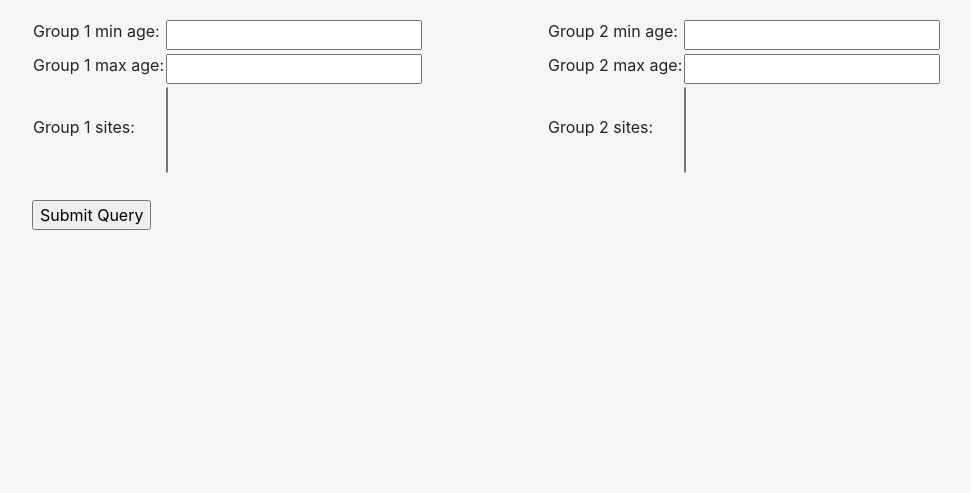
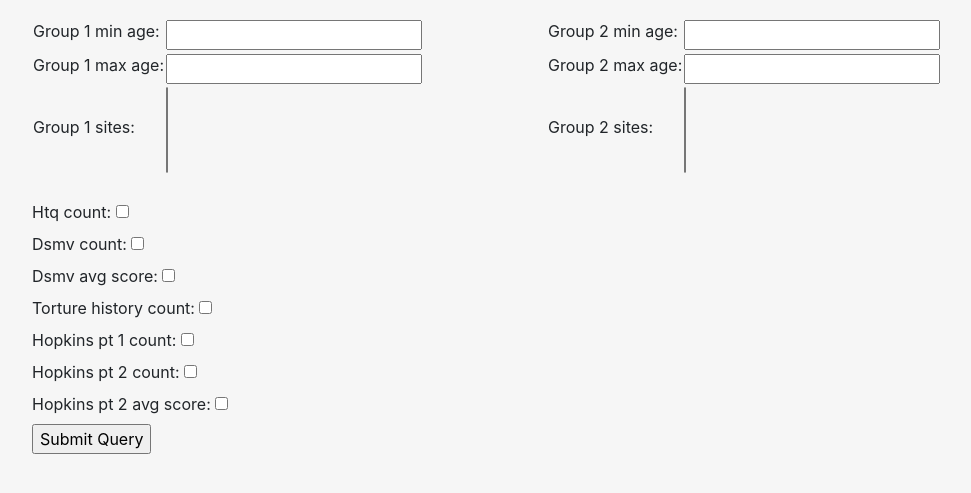
Before and after one commit to sbetti02/HTQR, a Django app: page /analytics/ in a window 1280 px wide. Shown: the part 173-666 px from the top of the page, without its empty margins (108-1079 px from the left). Run offline with Django 3.2, Linux system fonts and the light colour scheme; the visitor is signed in with stand-in values (Sample User, id 1); data that the repository does not hold is empty; parts of the project's set-up code (start-up, migrations or seed data) failed here and were passed over; some libraries are stand-ins or nearby versions.

Commit message:
Add booleans for fields to query on and pass that through to results page (#59)
* Only showing perform analytics button for superusers and site admins

* Got data getting passed through correctly using session variables

```diff
--- a/src/HPRT/Analytics/forms.py
+++ b/src/HPRT/Analytics/forms.py
@@ -9,6 +9,10 @@ class AnalyticsQueryForm(forms.Form):
     Group_2_Max_Age = forms.IntegerField()
     Group_2_Sites = forms.ModelMultipleChoiceField(queryset=Site.objects.all())
 
-    #def send_email(self):
-        # send email using the self.cleaned_data dictionary
-    #    pass
+    htq_count = forms.BooleanField(initial=False, required=False)
+    dsmv_count = forms.BooleanField(initial=False, required=False)
+    dsmv_avg_score = forms.BooleanField(initial=False, required=False)
+    torture_history_count = forms.BooleanField(initial=False, required=False)
+    hopkins_pt_1_count = forms.BooleanField(initial=False, required=False)
+    hopkins_pt_2_count = forms.BooleanField(initial=False, required=False)
+    hopkins_pt_2_avg_score = forms.BooleanField(initial=False, required=False)
--- a/src/HPRT/Analytics/views.py
+++ b/src/HPRT/Analytics/views.py
@@ -38,6 +38,13 @@ class AnalyticQueryView(LoginRequiredMixin, FormView):
         session_form["Group_2_Max_Age"] = form.cleaned_data["Group_2_Max_Age"]
         session_form["Group_1_Sites"] = list(form.cleaned_data["Group_1_Sites"].values_list('name', flat=True))
         session_form["Group_2_Sites"] = list(form.cleaned_data["Group_2_Sites"].values_list('name', flat=True))
+        session_form["htq_count"] = form.cleaned_data["htq_count"]
+        session_form["dsmv_count"] = form.cleaned_data["dsmv_count"]
+        session_form["dsmv_avg_score"] = form.cleaned_data["dsmv_avg_score"]
+        session_form["torture_history_count"] = form.cleaned_data["torture_history_count"]
+        session_form["hopkins_pt_1_count"] = form.cleaned_data["hopkins_pt_1_count"]
+        session_form["hopkins_pt_2_count"] = form.cleaned_data["hopkins_pt_2_count"]
+        session_form["hopkins_pt_2_avg_score"] = form.cleaned_data["hopkins_pt_2_avg_score"]
 
         self.request.session['temp_data'] = session_form
         return super().form_valid(form)
--- a/src/HPRT/templates/analytics_home.html
+++ b/src/HPRT/templates/analytics_home.html
@@ -43,6 +43,20 @@
 		    </div>
 		</div>
 		<br>
+	    {{ form.htq_count.label_tag }} {{ form.htq_count }}
+	    <br>
+	    {{ form.dsmv_count.label_tag }} {{ form.dsmv_count }}
+	    <br>
+	    {{ form.dsmv_avg_score.label_tag }} {{ form.dsmv_avg_score }}
+	    <br>
+	    {{ form.torture_history_count.label_tag }} {{ form.torture_history_count }}
+	    <br>
+	    {{ form.hopkins_pt_1_count.label_tag }} {{ form.hopkins_pt_1_count }}
+	    <br>
+	    {{ form.hopkins_pt_2_count.label_tag }} {{ form.hopkins_pt_2_count }}
+	    <br>
+	    {{ form.hopkins_pt_2_avg_score.label_tag }} {{ form.hopkins_pt_2_avg_score }}
+	    <br>
 		<input type="submit" value="Submit Query" />
 	</form>
 
```
